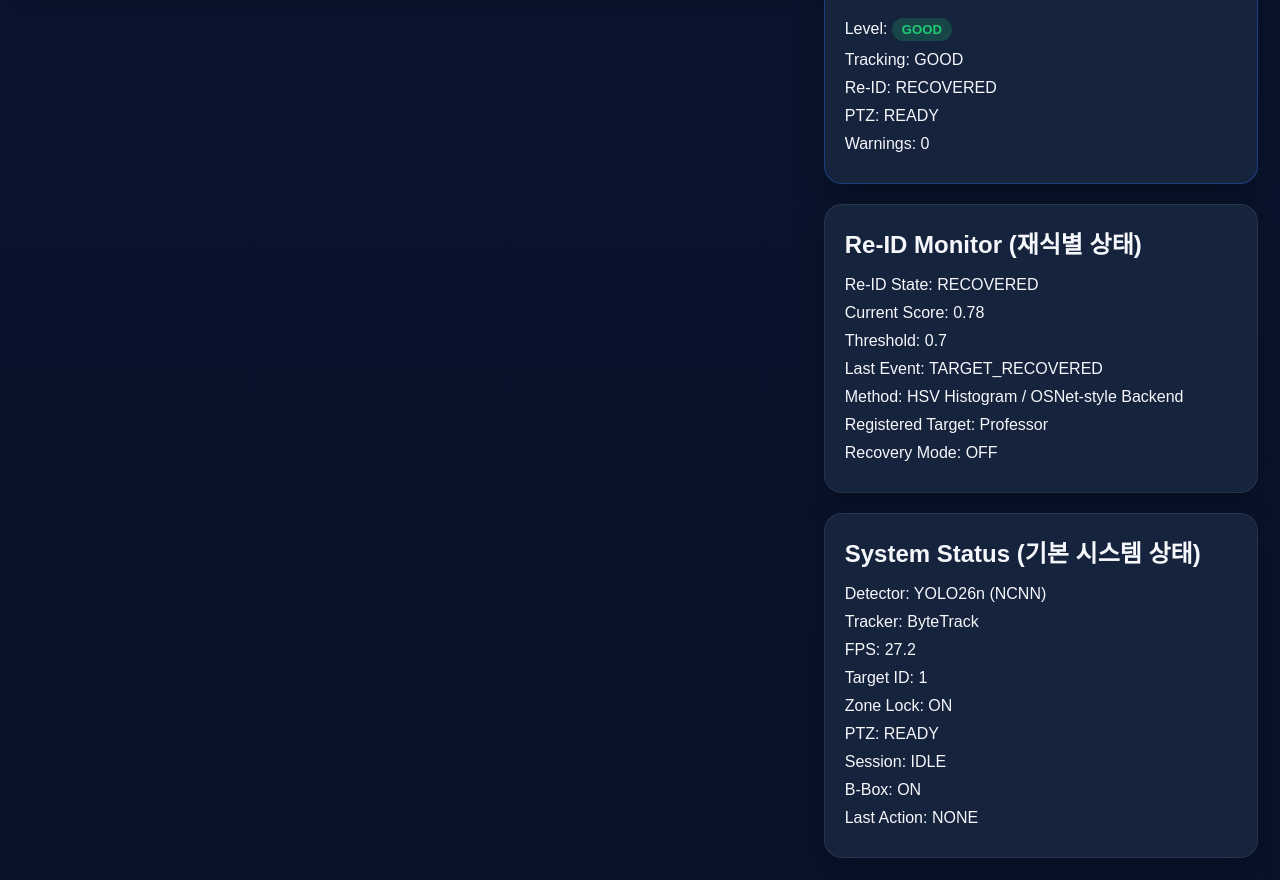
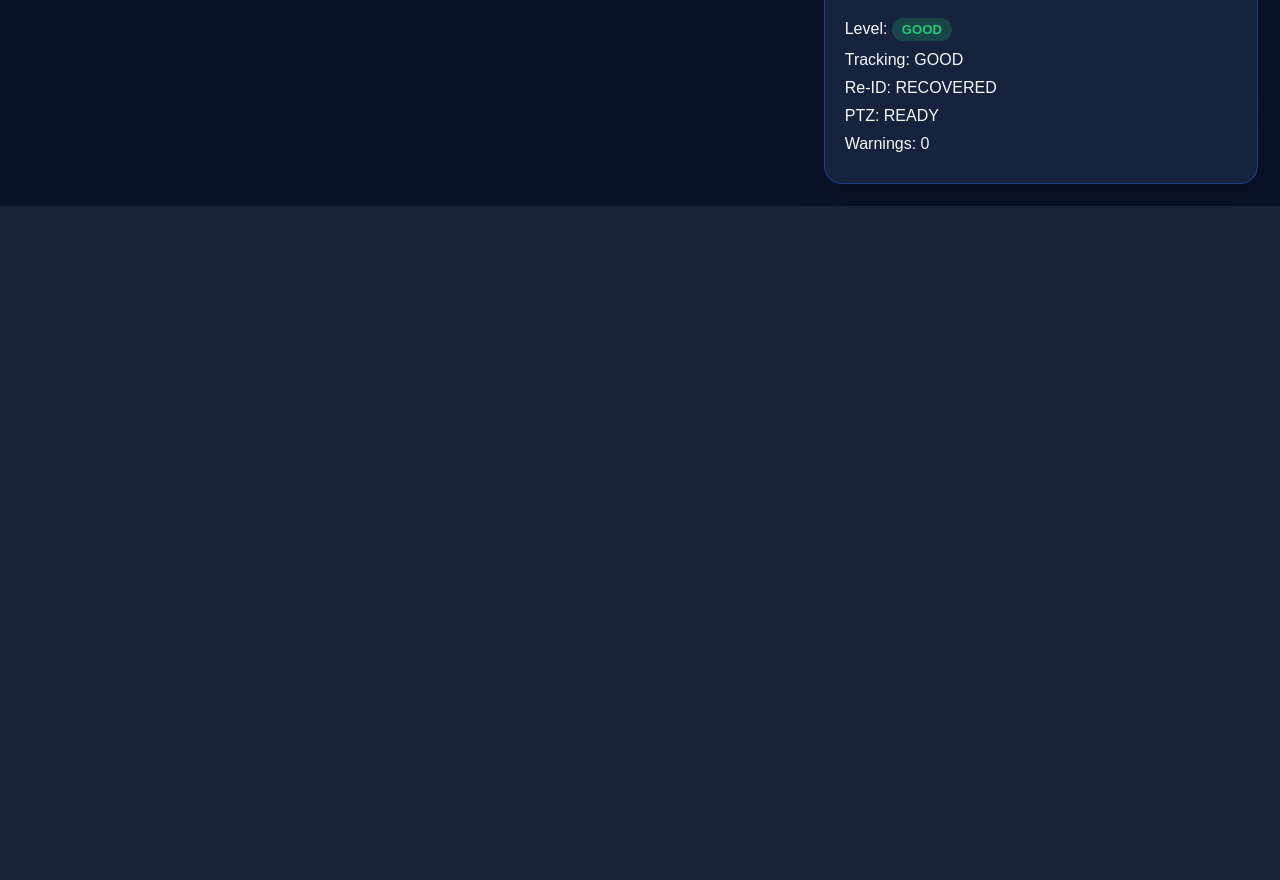
Before and after one commit to jaehyeon-s/PTZ_Speaker_Tracking, a FastAPI app: template src/api/dashboard/templates/index.html in a window 1280 px wide. Shown: the part 1002-1882 px from the top of the page. After the commit the page ends 1208 px from the top, so only its background shows below. Run offline with FastAPI, Linux system fonts and the light colour scheme; the template is opened without the code that fills it, so the values that code supplies are empty.

Commit message:
Re-ID Monitor 및 System Status 패널 제거

```diff
--- a/src/api/dashboard/templates/index.html
+++ b/src/api/dashboard/templates/index.html
@@ -112,30 +112,6 @@
                 <p>PTZ: <span id="healthPtzValue">-</span></p>
                 <p>Warnings: <span id="healthWarningsValue">-</span></p>
             </div>
-
-            <div class="status-card">
-                <h2>Re-ID Monitor (재식별 상태)</h2>
-                <p>Re-ID State: <span id="reidStateValue">-</span></p>
-                <p>Current Score: <span id="reidScoreValue">-</span></p>
-                <p>Threshold: <span id="reidThresholdValue">-</span></p>
-                <p>Last Event: <span id="reidEventValue">-</span></p>
-                <p>Method: <span id="reidMethodValue">-</span></p>
-                <p>Registered Target: <span id="registeredTargetValue">-</span></p>
-                <p>Recovery Mode: <span id="recoveryModeValue">-</span></p>
-            </div>
-
-            <div class="status-card">
-                <h2>System Status (기본 시스템 상태)</h2>
-                <p>Detector: <span id="detectorValue">-</span></p>
-                <p>Tracker: <span id="trackerValue">-</span></p>
-                <p>FPS: <span id="fpsValue">-</span></p>
-                <p>Target ID: <span id="targetIdValue">-</span></p>
-                <p>Zone Lock: <span id="zoneLockValue">-</span></p>
-                <p>PTZ: <span id="ptzValue">-</span></p>
-                <p>Session: <span id="sessionValue">-</span></p>
-                <p>B-Box: <span id="bboxValue">-</span></p>
-                <p>Last Action: <span id="lastSystemActionValue">-</span></p>
-            </div>
         </aside>
     </div>
 </div>
```
